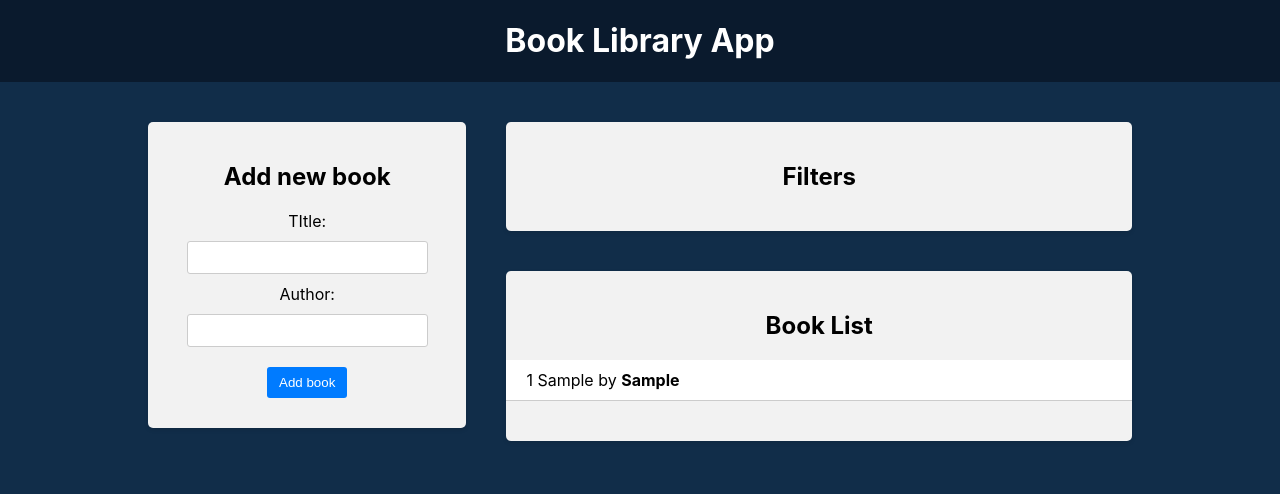
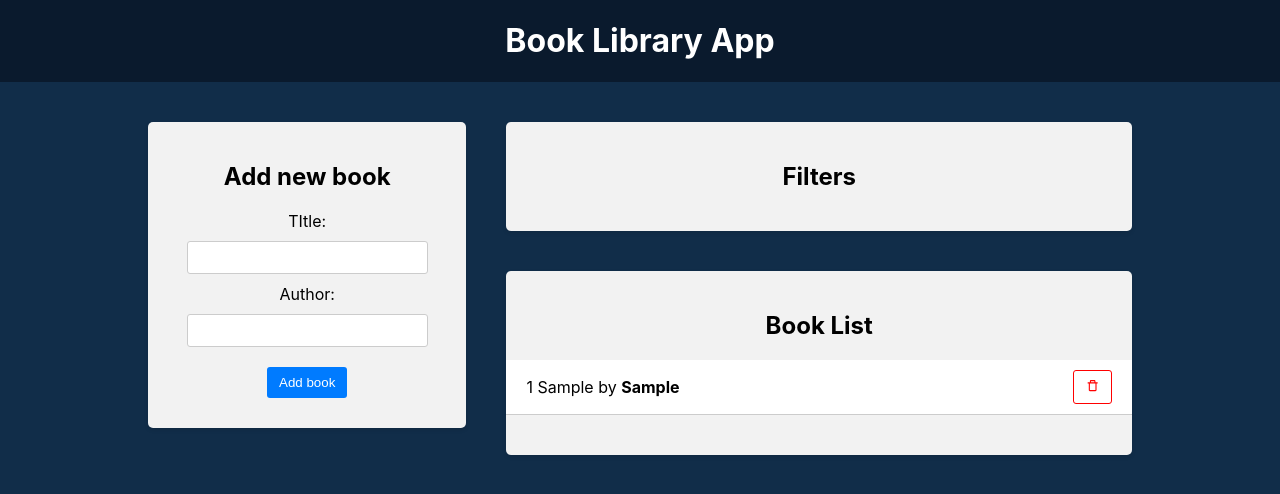
Before and after one commit to Alona-Kolisnychenko/book-library, a React (Create React App) app in the folder frontend/: page / in a window 1280 px wide. Both pictures are taken after typing "Sample", "Sample" into the empty fields and a click on the button "Add book". Shown: the top 494 px of the page. Built offline with nearby package versions, Linux system fonts and the light colour scheme; the HTML template or start-up script is replaced by a standard one.

Commit message:
added delete functionality

```diff
--- a/frontend/src/components/BookList/BookList.js
+++ b/frontend/src/components/BookList/BookList.js
@@ -1,28 +1,37 @@
-import { useSelector } from 'react-redux';
+import { useDispatch, useSelector } from 'react-redux';
+import { BiTrashAlt } from 'react-icons/bi';
+import { dellBook } from '../../redux/books/actionCreators';
 import './BookList.css';
 
+const BookList = () => {
+  const books = useSelector((state) => state.books);
+  const dispatch = useDispatch();
 
-const BookList = ()=>{
-    const books = useSelector((state)=> state.books);
+  const handleDeleteBook = (id) => {
+    dispatch(dellBook(id));
+  };
   return (
     <div className="app-block book-list">
       <h2>Book List</h2>
-            {books.length === 0? (
+      {books.length === 0 ? (
         <p>No books available</p>
       ) : (
         <ul>
-                    {books.map((book, i)=> (
+          {books.map((book, i) => (
             <li key={book.id}>
-                            <div className='book-info'>
+              <div className="book-info">
                 {++i} {book.title} by <strong>{book.author}</strong>
               </div>
+              <div className="book-actions">
+                <button onClick={() => handleDeleteBook(book.id)}>
+                  <BiTrashAlt />
+                </button>
+              </div>
             </li>
-                    )
+          ))}
+        </ul>
       )}
-                </ul>
-            )
-        }
     </div>
-    )
-}
+  );
+};
 export default BookList;
--- a/frontend/src/redux/books/actionCreators.js
+++ b/frontend/src/redux/books/actionCreators.js
@@ -6,3 +6,10 @@ export const addBook = (newBook)=>{
         payload: newBook
     }
 }
+
+export const dellBook = (id)=>{
+    return{
+        type: actionTypes.DELL_BOOK,
+        payload: id
+    }
+}
--- a/frontend/src/redux/books/actionTypes.js
+++ b/frontend/src/redux/books/actionTypes.js
@@ -1 +1,3 @@
 export const ADD_BOOK = 'ADD_BOOK';
+
+export const DELL_BOOK = 'DELL_BOOK';
--- a/frontend/src/redux/books/reducer.js
+++ b/frontend/src/redux/books/reducer.js
@@ -6,6 +6,8 @@ const booksReducer = (state = initialState, action)=>{
     switch (action.type) {
         case a.ADD_BOOK:
            return [...state, action.payload]
+        case a.DELL_BOOK:
+            return state.filter((book)=> book.id !== action.payload)
         default:
             return state
     }
--- a/package.json
+++ b/package.json
@@ -1,5 +1,6 @@
 {
   "dependencies": {
+    "react-icons": "^4.11.0",
     "uuid": "^9.0.1"
   }
 }
```
Also changed, not shown: 1 other file (tests, documents, lock files or other folders). Lines whose indentation alone changed are shown as unchanged.
